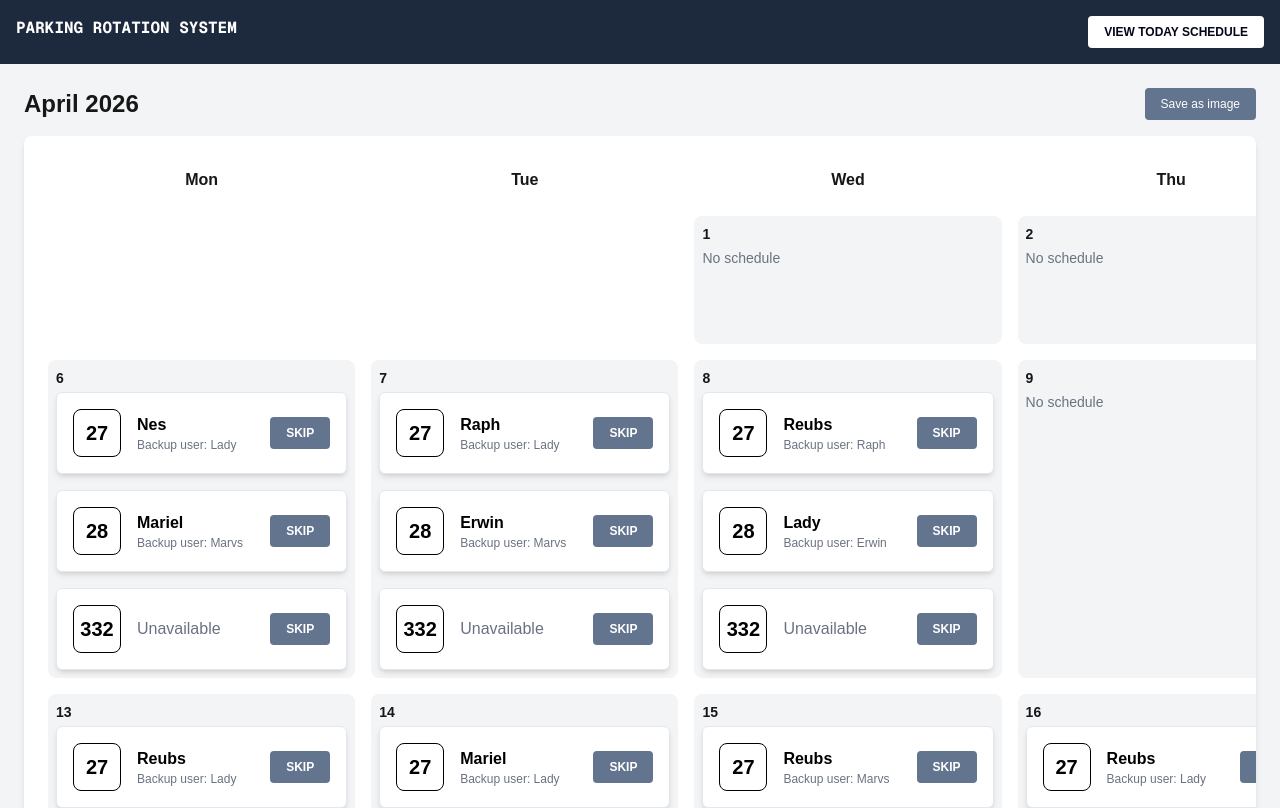
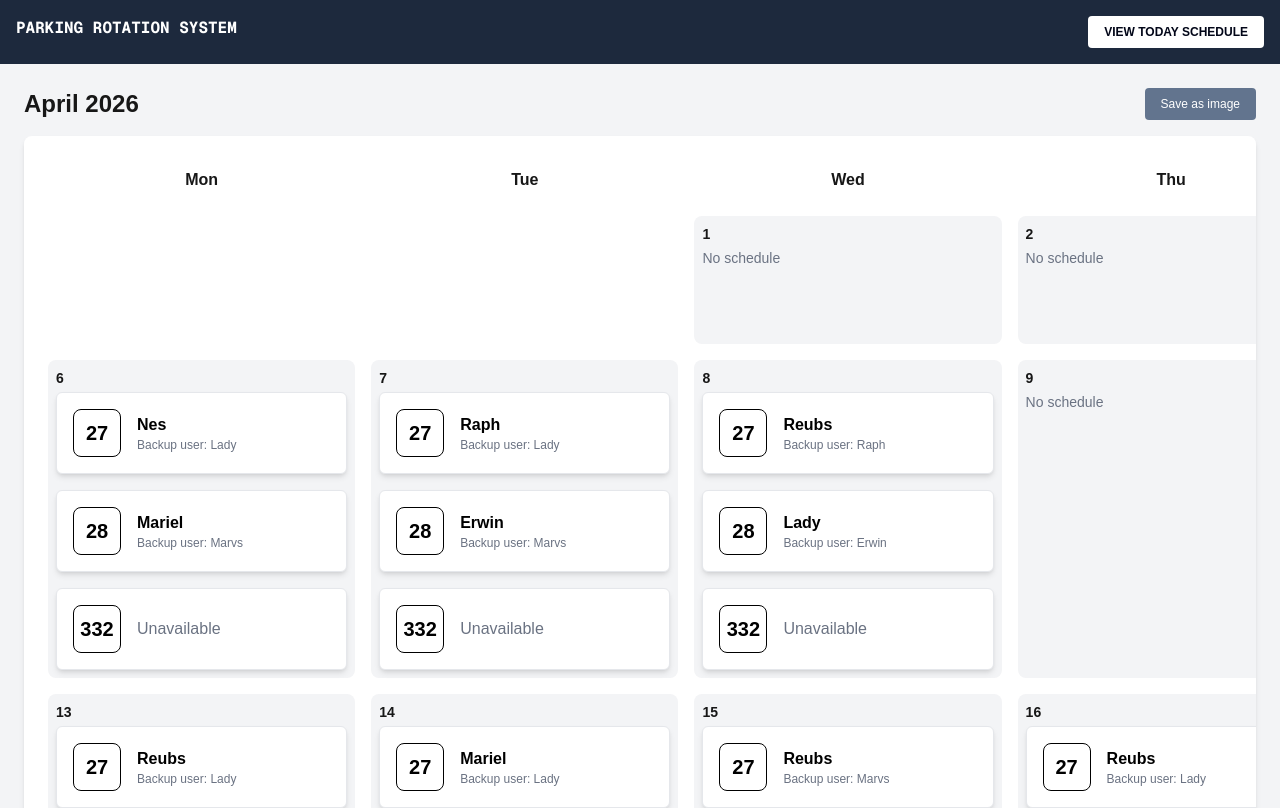
Before and after one commit to mendozamarieljoy/ai-generated-parking-rotation-app, a Next.js app: page /parking in a window 1280 px wide. Shown: the top 808 px of the page. Built offline with nearby package versions, Linux system fonts and the light colour scheme.

Commit message:
Add unavailable days and slots and hide skip button

```diff
--- a/src/components/Calendar.tsx
+++ b/src/components/Calendar.tsx
@@ -66,7 +66,6 @@ export default function Calendar() {
         key={slot}
         className="flex flex-col shadow-md rounded-md p-4 bg-white text-black border border-gray-200"
       >
-        <div className="flex justify-between items-center gap-4">
         <div className="flex items-center gap-4">
           <span className="text-xl text-center font-bold w-12 h-12 border rounded-lg flex items-center justify-center">
             {slot}
@@ -84,15 +83,13 @@ export default function Calendar() {
             )}
           </div>
         </div>
-          <button
+        {/* <button
             data-hide-export
             onClick={() => setToSkipSlot({ date, slot })}
             className="text-xs bg-slate-500 hover:bg-slate-600 text-white font-bold uppercase px-4 py-2 rounded"
           >
             Skip
-          </button>
-        </div>
-        <div className="flex justify-between items-center gap-4 text-sm w-full"></div>
+          </button> */}
       </div>
     );
   };
```
Lines whose indentation alone changed are shown as unchanged.
